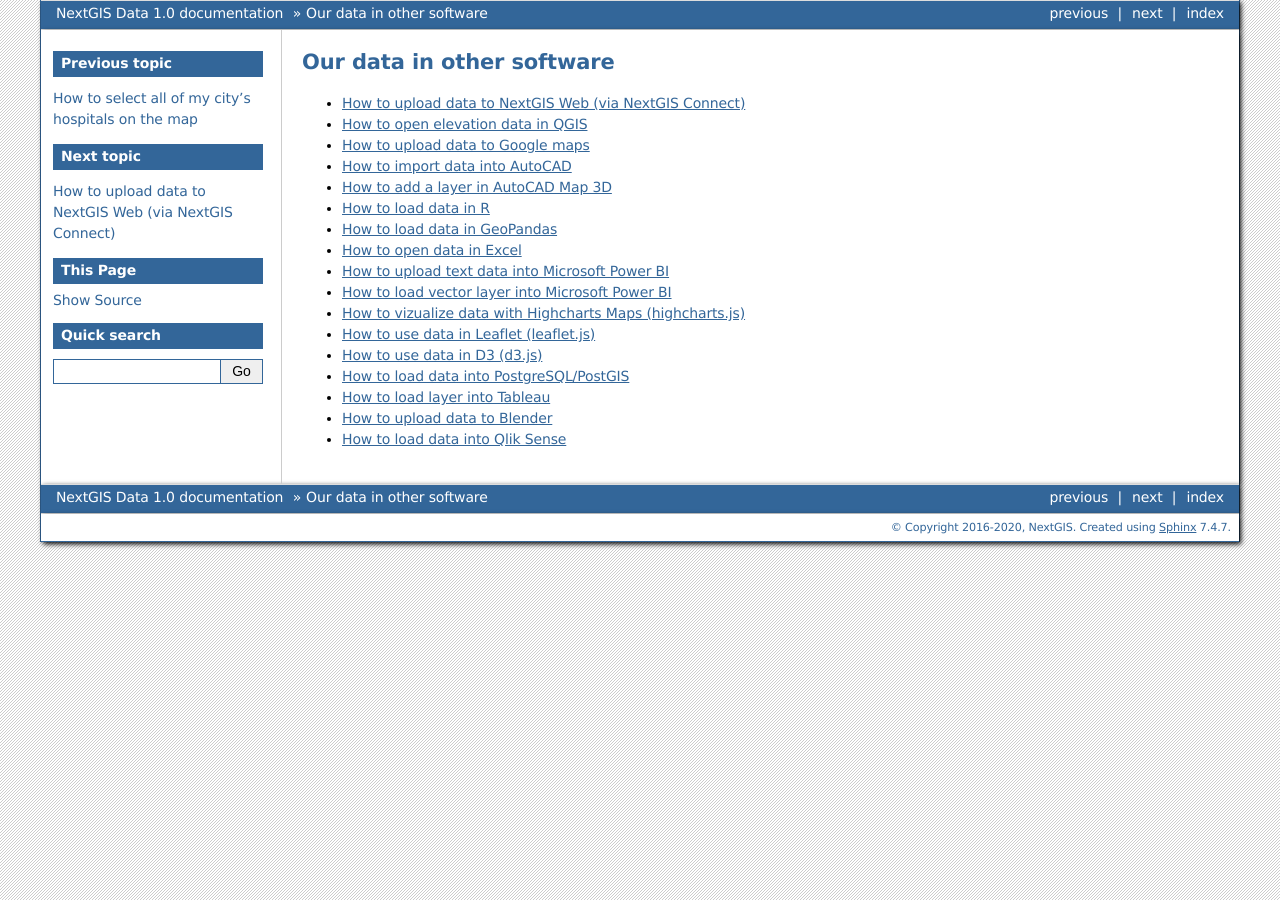
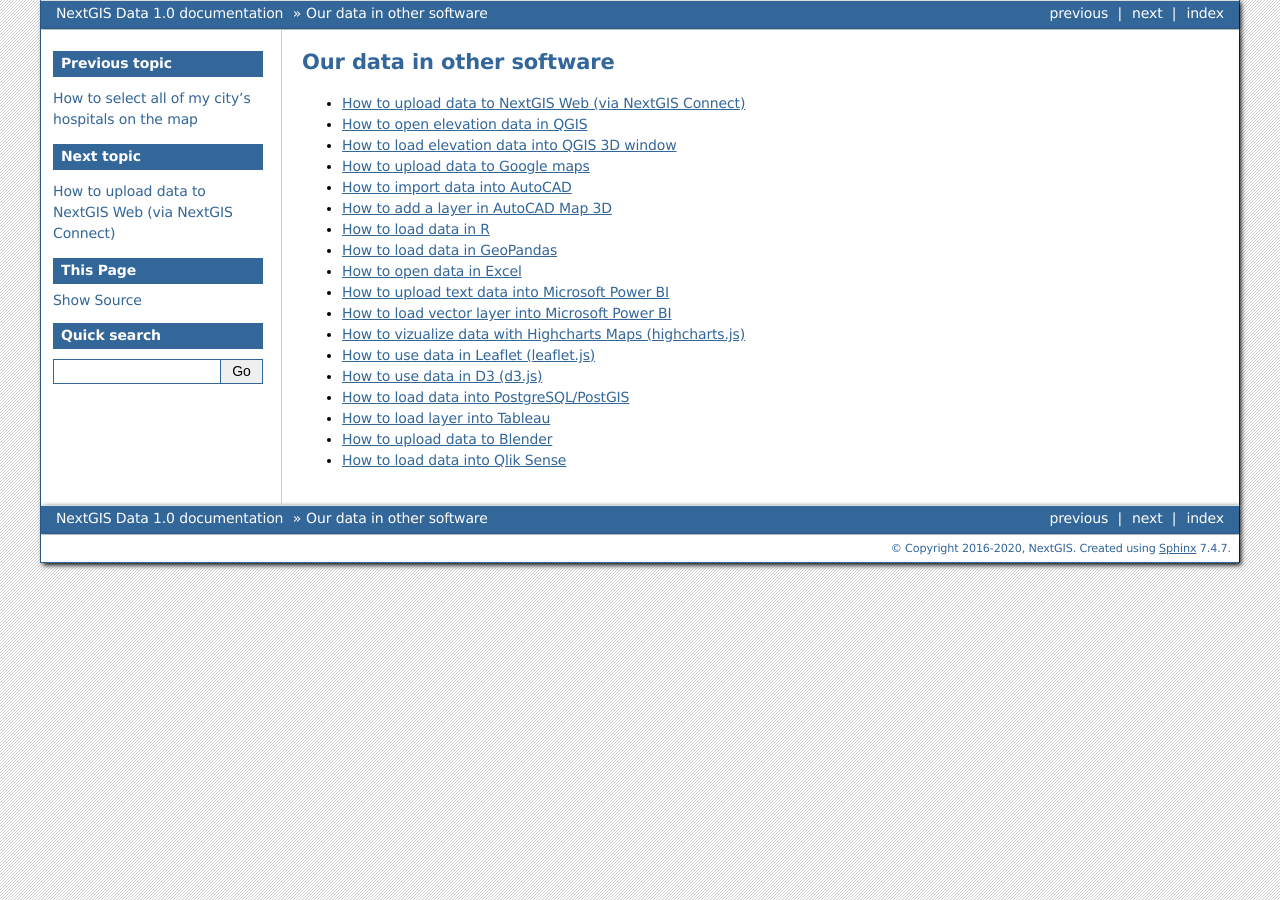
Before and after one commit to nextgis/docs_data, a Sphinx documentation site: the page built from source/other_soft.rst, in a window 1280 px wide. Built offline with Sphinx 7.4.7, drawn with Linux system fonts in a browser that asks for light colours; formulas are drawn with MathJax 3; pages that are not in the unit, such as notebooks, are missing from menus.

Commit message:
add 3d_dem_qgis

```diff
--- a/source/other_soft.rst
+++ b/source/other_soft.rst
@@ -6,6 +6,7 @@
 
    connect2ngw
    elevation_qgis
+   3d_dem_qgis
    google_mymaps
    autocad
    map3d
```
